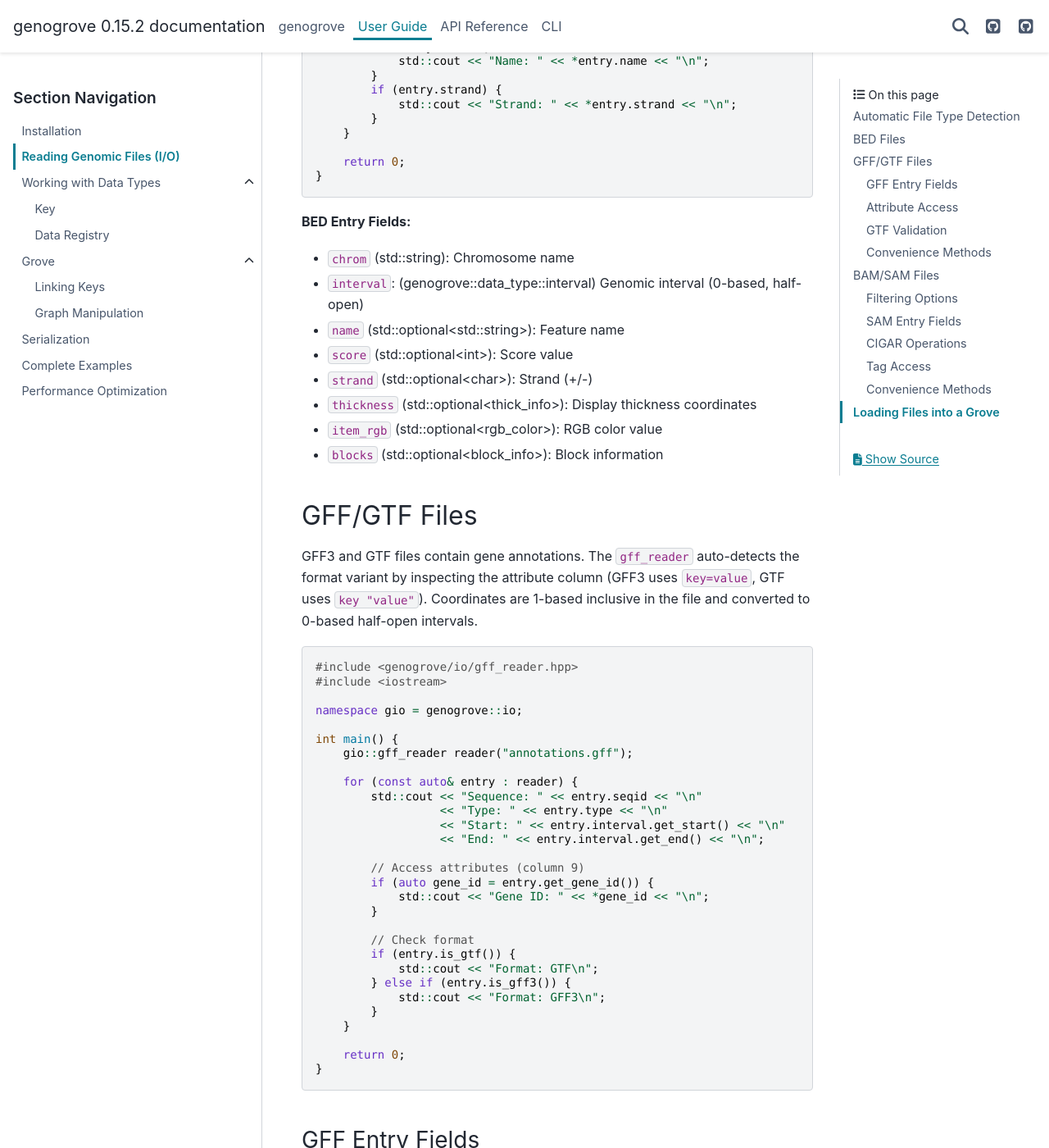
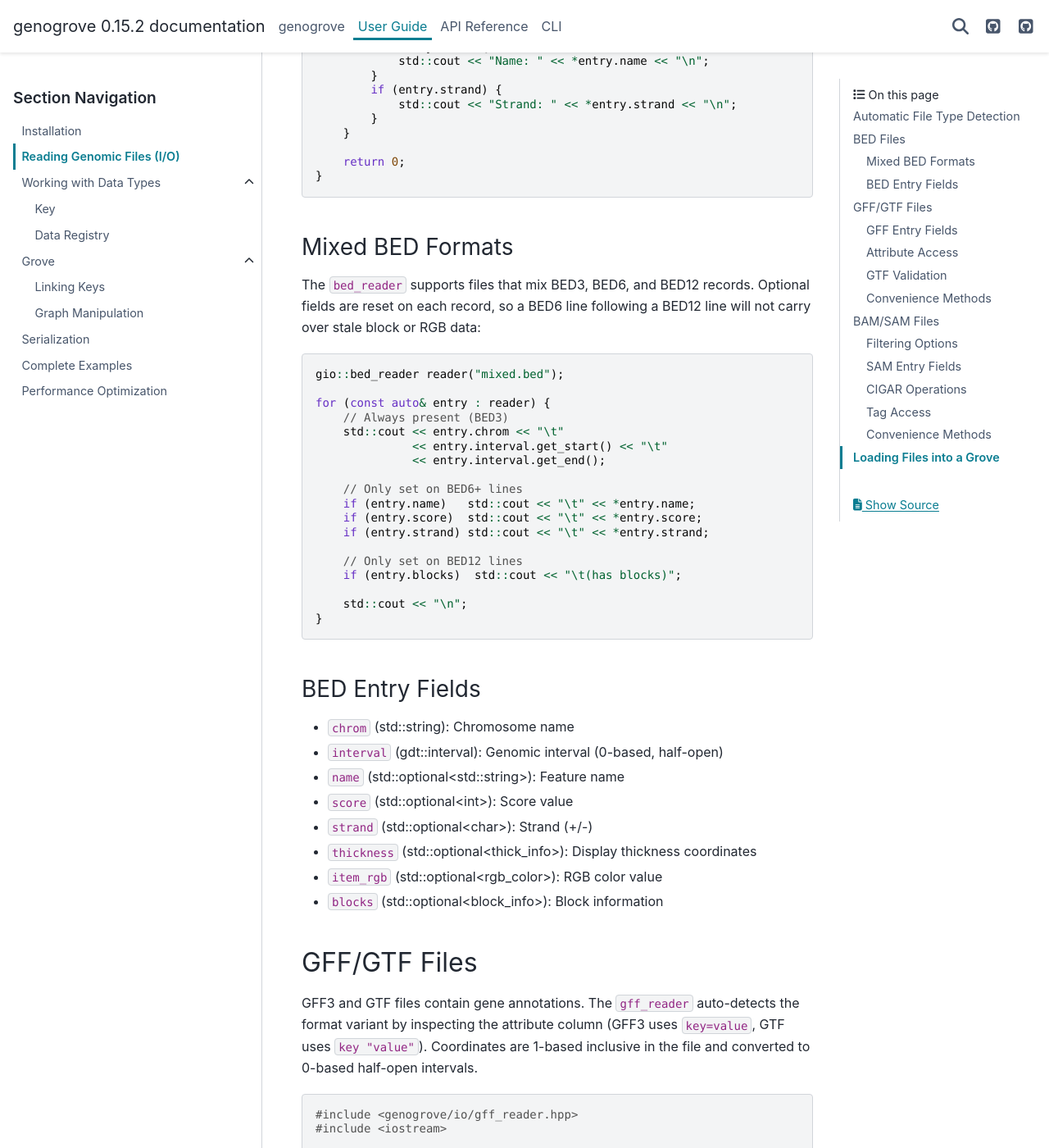
Before and after one commit to genogrove/docs, a Sphinx documentation site: the page built from source/guide/io.md, in a window 1280 px wide and 1400 px high, scrolled down 1544 px. Shown: the whole window at 82% size. Built offline with Sphinx 7.4.7 and the PyData theme 0.15.4, drawn with Linux system fonts in a browser that asks for light colours.

Commit message:
Document mixed BED format support (BED3/BED6/BED12)
Add subsection explaining that bed_reader resets optional fields per
record, allowing mixed BED3/BED6/BED12 files. Include usage example.

Co-Authored-By: Claude Opus 4.6 <noreply@anthropic.com>

````diff
--- a/source/guide/io.md
+++ b/source/guide/io.md
@@ -72,10 +72,36 @@ int main() {
 }
 ```
 
-**BED Entry Fields:**
+### Mixed BED Formats
+
+The `bed_reader` supports files that mix BED3, BED6, and BED12 records. Optional fields are reset
+on each record, so a BED6 line following a BED12 line will not carry over stale block or RGB data:
+
+```cpp
+gio::bed_reader reader("mixed.bed");
+
+for (const auto& entry : reader) {
+    // Always present (BED3)
+    std::cout << entry.chrom << "\t"
+              << entry.interval.get_start() << "\t"
+              << entry.interval.get_end();
+
+    // Only set on BED6+ lines
+    if (entry.name)   std::cout << "\t" << *entry.name;
+    if (entry.score)  std::cout << "\t" << *entry.score;
+    if (entry.strand) std::cout << "\t" << *entry.strand;
+
+    // Only set on BED12 lines
+    if (entry.blocks)  std::cout << "\t(has blocks)";
+
+    std::cout << "\n";
+}
+```
+
+### BED Entry Fields
 
 - `chrom` (std::string): Chromosome name
-- `interval`: (genogrove::data_type::interval) Genomic interval (0-based, half-open)
+- `interval` (gdt::interval): Genomic interval (0-based, half-open)
 - `name` (std::optional\<std::string>): Feature name
 - `score` (std::optional\<int>): Score value
 - `strand` (std::optional\<char>): Strand (+/-)
````
